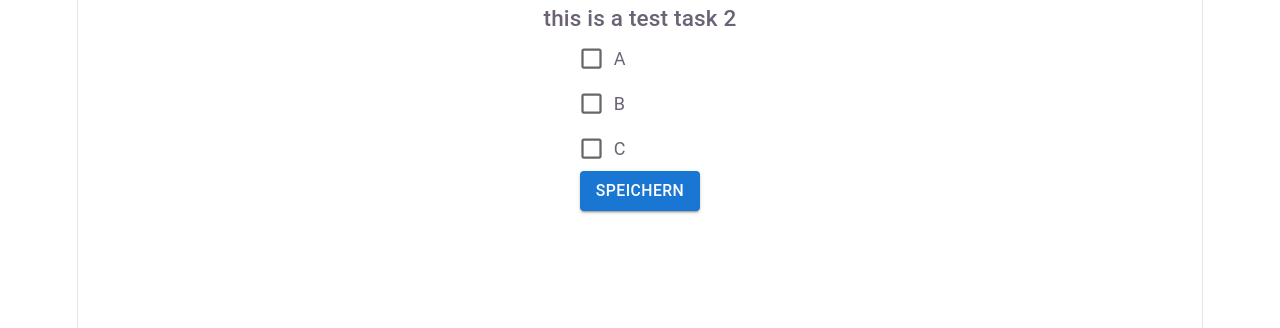
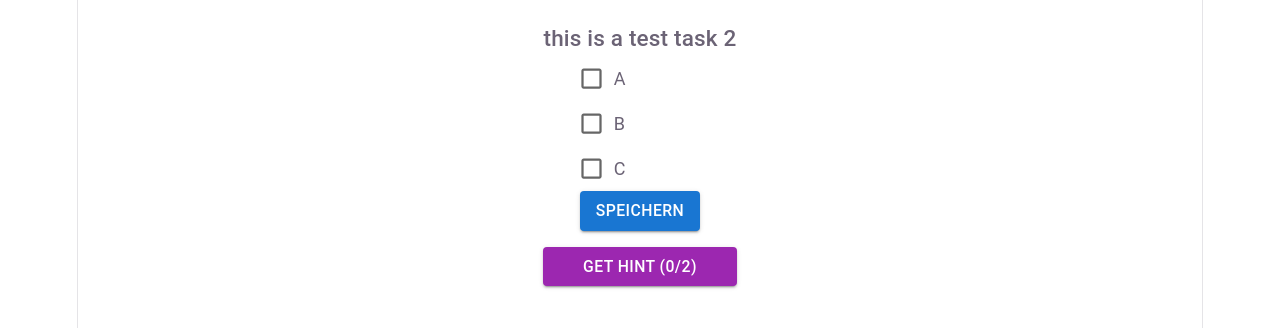
Before and after one commit to Felicous/ITS-Monolith, a React (Vite) app: page / in a window 1280 px wide. Shown: the top 328 px of the page. Built offline with nearby package versions, Linux system fonts and the light colour scheme; no server answers.

Commit message:
modified apptest.jsx

```diff
--- a/src/apptest.jsx
+++ b/src/apptest.jsx
@@ -1,17 +1,21 @@
 // import { useState } from 'react'
 // import { task } from './task_mockup'
 import { DisplayMultiplechoice } from './DisplayMultiplechoice'
+import { HintDisplay } from './HintDisplay';
 import { TaskSelection } from './TaskSelection'
 
 
 
 function TestApp() {
 
+  const currentTask = TaskSelection();
+
   return (
-    <>
-    <DisplayMultiplechoice task={TaskSelection()}/>
-    </>
-  )
+    <div style={{ maxWidth: '500px', margin: '0 auto', padding: '20px' }}>
+      <DisplayMultiplechoice task={currentTask} />
+      <HintDisplay task={currentTask} />
+    </div>
+  );
 }
 
-export default TestApp
+export default TestApp;
```
